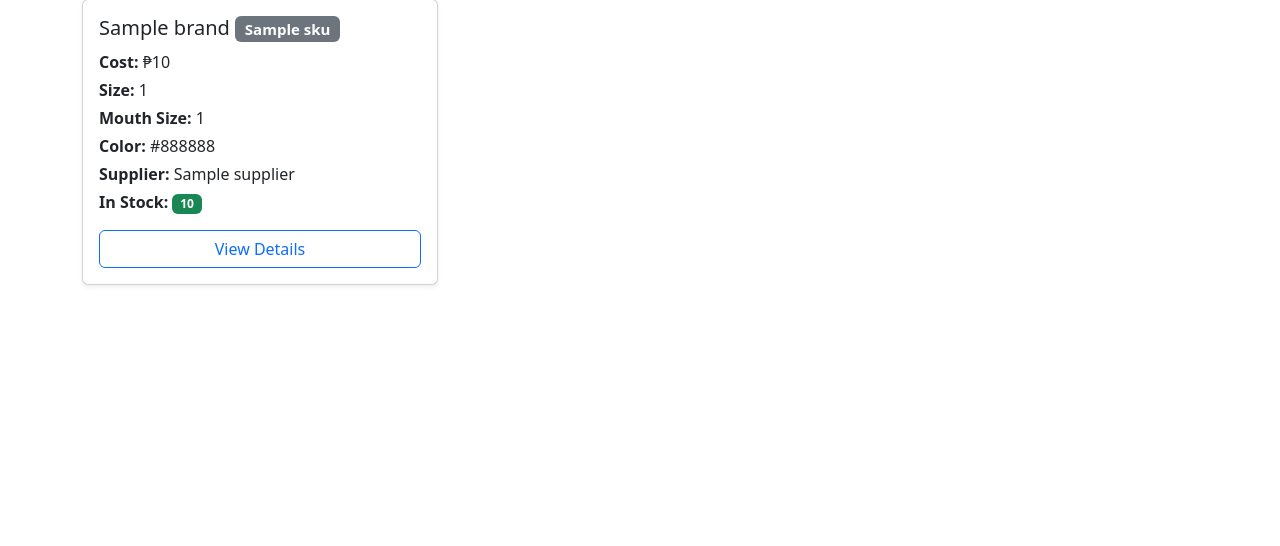
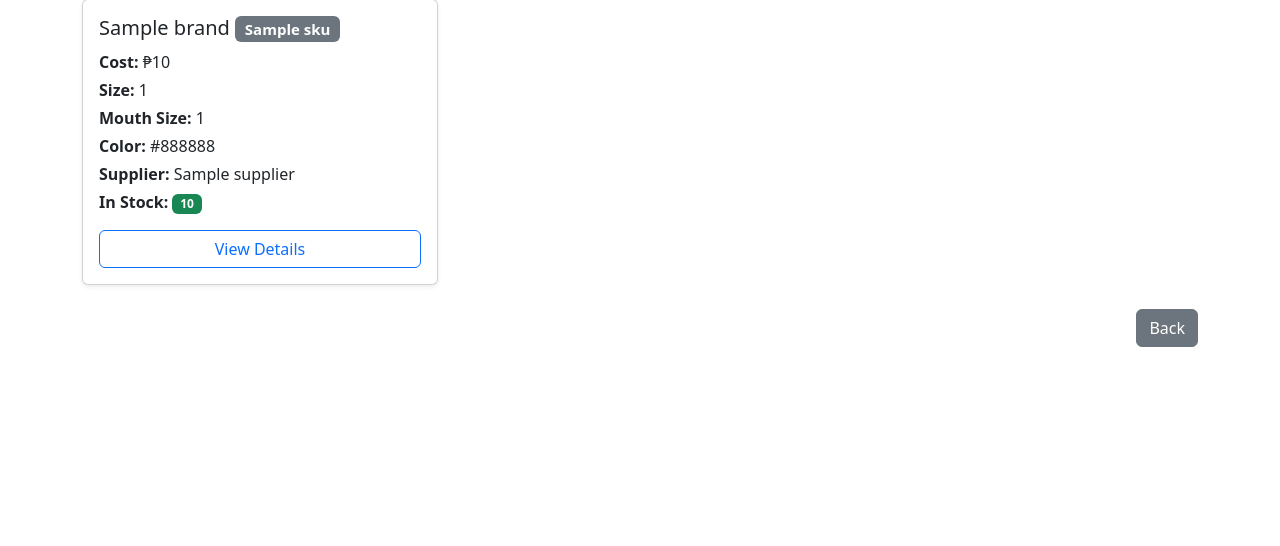
Before and after one commit to adena-wena/M6E-DjangoForms-LapuzSabandoValverde, a Django app: template Project 6/M6P-DjangoForms-LapuzSabandoValverde/MyInventoryApp/templates/MyInventoryApp/view_bottles.html in a window 1280 px wide. Shown: the part 139-685 px from the top of the page. Run offline with Django 5.2, Linux system fonts and the light colour scheme; the template is opened without the code that fills it: most values are stand-ins (such as "Sample title", 1, 10 or a date in 2020); some libraries are stand-ins or nearby versions.

Commit message:
added back button

```diff
--- a/Project 6/M6P-DjangoForms-LapuzSabandoValverde/MyInventoryApp/templates/MyInventoryApp/view_bottles.html
+++ b/Project 6/M6P-DjangoForms-LapuzSabandoValverde/MyInventoryApp/templates/MyInventoryApp/view_bottles.html
@@ -23,6 +23,9 @@
     </div>
     {% endfor %}
   </div>
+  <div class="d-flex justify-content-end mt-4 gap-2">
+    <a href="{% url 'view_supplier' %}" class="btn btn-secondary">Back</a>
+  </div>
 </div>
 
 {% endblock %}
```
